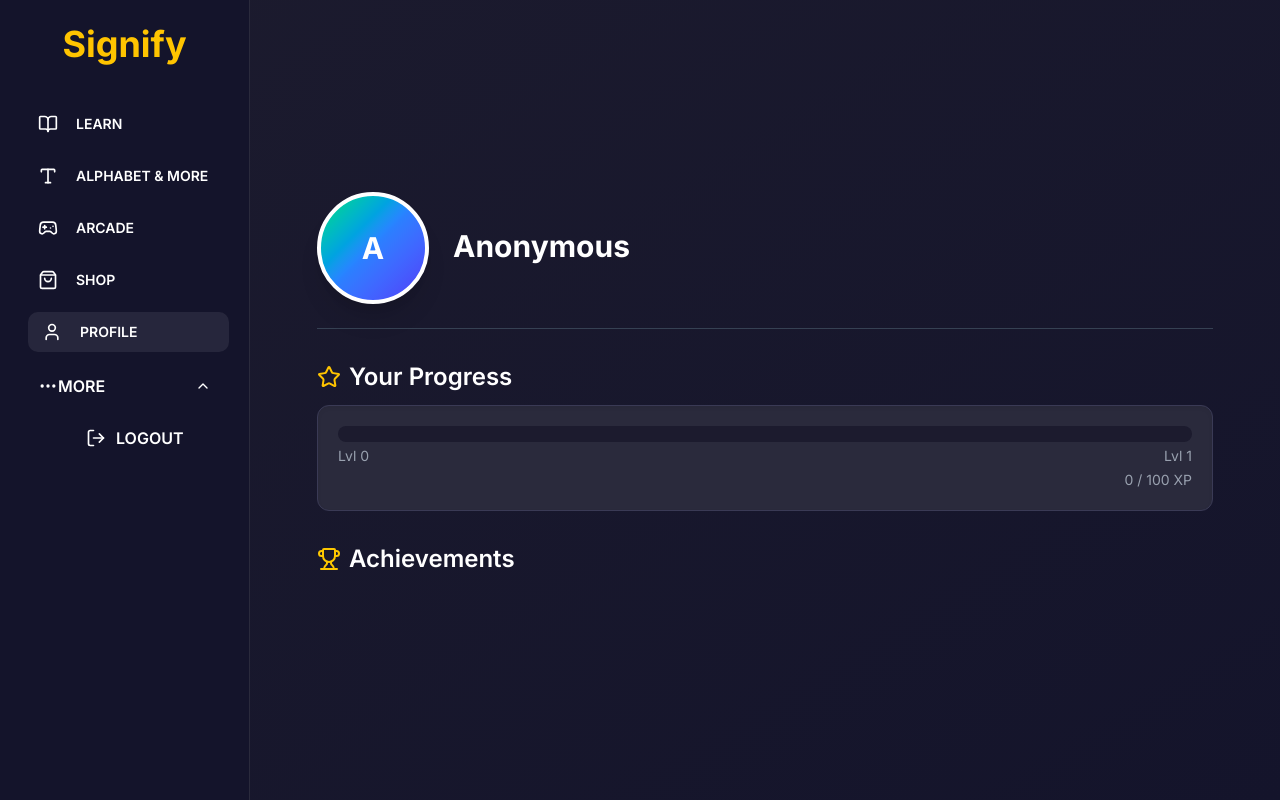
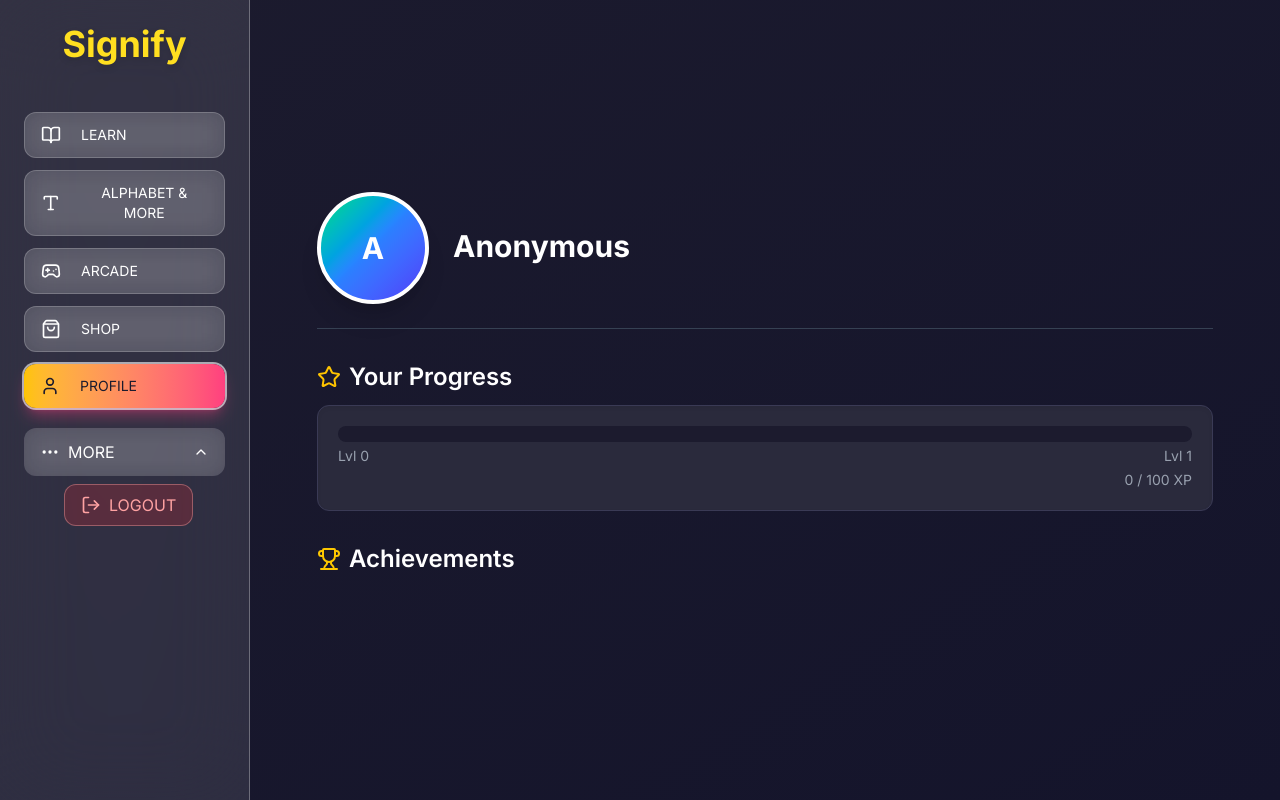
Before and after one commit to Cejay29/Signify-, a React (Vite) app: page /profile in a window 1280 px wide. Both pictures are taken after a click on the button "MORE". Built offline with nearby package versions, Linux system fonts and the light colour scheme.

Commit message:
new sidebar UI

```diff
--- a/src/components/Sidebar.jsx
+++ b/src/components/Sidebar.jsx
@@ -21,27 +21,15 @@ export default function Sidebar({ onLogout }) {
   const { pathname } = useLocation();
 
   const navItems = [
-    {
-      label: "LEARN",
-      icon: <BookOpen className="w-5 h-5" />,
-      path: "/homepage",
-    },
-    {
-      label: "ALPHABET & MORE",
-      icon: <Type className="w-5 h-5" />,
-      path: "/alphabet",
-    },
-    {
-      label: "ARCADE",
-      icon: <Gamepad2 className="w-5 h-5" />,
-      path: "/arcade",
-    },
+    { label: "LEARN", icon: <BookOpen className="w-5 h-5" />, path: "/homepage" },
+    { label: "ALPHABET & MORE", icon: <Type className="w-5 h-5" />, path: "/alphabet" },
+    { label: "ARCADE", icon: <Gamepad2 className="w-5 h-5" />, path: "/arcade" },
     { label: "SHOP", icon: <ShoppingBag className="w-5 h-5" />, path: "/shop" },
     { label: "PROFILE", icon: <User className="w-5 h-5" />, path: "/profile" },
   ];
 
   /* -----------------------------------------
-      NAVIGATION BUTTON COMPONENT
+      REUSABLE NAV BUTTON
   ----------------------------------------- */
   const SidebarButton = ({ label, icon, path }) => {
     const active = pathname === path;
@@ -50,105 +38,113 @@ export default function Sidebar({ onLogout }) {
       <button
         onClick={() => {
           navigate(path);
-          setMobileOpen(false); // CLOSE drawer on mobile only
+          setMobileOpen(false);
         }}
         className={`
-          nav-btn flex items-center transition-all rounded-lg
+          flex items-center transition-all rounded-xl font-medium
+          py-3 select-none relative
 
-          ${active ? "active" : ""}
-
-          /* Desktop: Full width and labels */
+          /* Desktop full width */
           xl:w-full xl:px-4 xl:gap-3 xl:justify-start
 
-          /* Tablet: Icon only */
+          /* Tablet icon-only */
           md:w-16 md:justify-center md:px-0 md:gap-0
 
-          /* Mobile: Full drawer */
+          /* Mobile drawer */
           ${mobileOpen ? "w-full px-4 gap-3 justify-start" : ""}
+
+          ${active
+            ? `
+                bg-gradient-to-r from-[#FFC400] to-[#FF3F7F]
+                text-[#1C1B2E]
+                shadow-lg shadow-[#FF3F7F]/40
+                ring-2 ring-white/60
+              `
+            : `
+                bg-white/15 backdrop-blur-md text-white
+                border border-white/20
+                hover:bg-white/25 hover:shadow-md
+              `
+          }
         `}
       >
         {icon}
 
-        {/* Desktop label */}
         <span className="hidden xl:inline ml-2 text-sm">{label}</span>
 
-        {/* MOBILE label (drawer open) */}
-        {mobileOpen && (
-          <span className="xl:hidden block ml-3 text-sm">{label}</span>
-        )}
+        {mobileOpen && <span className="xl:hidden block ml-3 text-sm">{label}</span>}
       </button>
     );
   };
 
   return (
     <>
-      {/* 🍔 MOBILE BURGER BUTTON */}
+      {/* 🍔 MOBILE BURGER */}
       <button
         onClick={() => setMobileOpen(true)}
-        className={`
-    md:hidden fixed top-5 left-5 z-[60]
-    bg-[#2A2A3C] border border-[#C5CAFF]
-    w-12 h-12 rounded-xl flex items-center justify-center shadow-lg
-    ${mobileOpen ? "hidden" : "block"}
-  `}
+        className="
+          md:hidden fixed top-5 left-5 z-[60]
+          bg-white/20 backdrop-blur-xl
+          border border-white/40
+          w-12 h-12 rounded-xl flex items-center justify-center shadow-lg
+        "
       >
         <Menu className="w-7 h-7 text-white" />
       </button>
 
-      {/* 🔳 MOBILE OVERLAY */}
       {mobileOpen && (
         <div
           className="fixed inset-0 bg-black/40 backdrop-blur-sm z-[49] md:hidden"
           onClick={() => setMobileOpen(false)}
-        ></div>
+        />
       )}
 
-      {/* 🟦 SIDEBAR */}
+      {/* 🌈 SIDEBAR */}
       <aside
         className={`
           fixed top-0 left-0 h-full z-[50]
-          bg-[#14142B] border-r border-[#2a2a3c]
+          bg-white/10 backdrop-blur-2xl
+          border-r border-white/30
           flex flex-col py-6 transition-all duration-300
 
           /* Mobile drawer */
-          ${
-            mobileOpen
-              ? "translate-x-0 w-[250px]"
-              : "-translate-x-full w-[250px]"
+          ${mobileOpen
+            ? "translate-x-0 w-[250px]"
+            : "-translate-x-full w-[250px]"
           }
 
-          /* Tablet: icon-only always visible */
+          /* Tablet */
           md:translate-x-0 md:w-20 md:px-3
 
-          /* Desktop: expanded */
+          /* Desktop */
           xl:w-[250px] xl:px-6
         `}
       >
-        {/* ❌ Close button (mobile only) */}
+        {/* ❌ Close (mobile) */}
         {mobileOpen && (
           <button
             onClick={() => setMobileOpen(false)}
             className="absolute top-5 right-5 md:hidden"
           >
-            <X className="w-6 h-6 text-gray-300" />
+            <X className="w-6 h-6 text-white" />
           </button>
         )}
 
         {/* LOGO */}
-        <div className="text-center mb-8">
-          {/* Desktop full logo */}
-          <h2 className="hidden xl:block text-4xl font-extrabold text-[#FFC400]">
+        <div className="text-center mb-10">
+          {/* Large logo */}
+          <h2 className="hidden xl:block text-4xl font-extrabold text-yellow-300 drop-shadow-md">
             Signify
           </h2>
 
-          {/* Tablet icon-only logo */}
-          <h2 className="hidden md:block xl:hidden text-3xl font-extrabold text-[#FFC400]">
+          {/* Compact tablet logo */}
+          <h2 className="hidden md:block xl:hidden text-3xl font-extrabold text-yellow-300 drop-shadow-md">
             S
           </h2>
 
-          {/* Mobile full logo */}
+          {/* Mobile drawer logo */}
           {mobileOpen && (
-            <h2 className="text-3xl font-extrabold text-[#FFC400] md:hidden">
+            <h2 className="text-3xl font-extrabold text-yellow-300 drop-shadow-md md:hidden">
               Signify
             </h2>
           )}
@@ -160,71 +156,54 @@ export default function Sidebar({ onLogout }) {
             <SidebarButton key={item.path} {...item} />
           ))}
 
-          {/* MORE + LOGOUT */}
-          <div className="relative">
+          {/* MORE */}
+          <div className="relative mt-2">
             <button
               onClick={() => setMoreOpen(!moreOpen)}
               className={`
-                nav-btn flex items-center w-full transition
+                flex items-center w-full transition rounded-xl
+                py-3
+                bg-white/15 backdrop-blur-md text-white
+                hover:bg-white/25
 
-                /* Tablet icon-only */
-                md:px-0 md:justify-center
-
-                /* Desktop spacing */
+                md:justify-center
                 xl:px-4 xl:justify-between
-
-                /* Mobile drawer full */
                 ${mobileOpen ? "px-4 justify-between" : ""}
               `}
             >
-              <span className="flex items-center gap-2 md:gap-0">
+              <span className="flex items-center gap-2">
                 <MoreHorizontal className="w-5 h-5" />
-
-                {/* Desktop label */}
                 <span className="hidden xl:inline">MORE</span>
-
-                {/* Mobile drawer label */}
                 {mobileOpen && <span className="xl:hidden ml-2">MORE</span>}
               </span>
 
-              {/* Chevron for Desktop + Mobile */}
               <ChevronDown
                 className={`
-                  w-4 h-4 text-white transition-transform
+                  w-4 h-4 transition-transform
                   ${moreOpen ? "rotate-180" : ""}
-
-                  /* hide on tablet */
-                  hidden md:hidden
-
-                  /* show on desktop */
-                  xl:block
-
-                  /* show on mobile */
+                  hidden xl:block
                   ${mobileOpen ? "block" : ""}
                 `}
               />
             </button>
 
-            {/* DROPDOWN CONTENT: WORKS ON ALL SCREEN SIZES */}
             {moreOpen && (
-              <div
-                className={`
-                  mt-2 space-y-1
-                  xl:ml-12  /* Desktop spacing */
-                  ${mobileOpen ? "ml-5" : ""}
-                `}
-              >
+              <div className={`mt-2 space-y-1 xl:ml-10 ${mobileOpen ? "ml-5" : ""}`}>
                 <button
                   onClick={() => {
                     onLogout();
                     setMobileOpen(false);
                   }}
-                  className="nav-btn text-red-400 hover:bg-[#3a3a55] flex items-center gap-2"
+                  className="
+                    flex items-center gap-2 px-4 py-2 rounded-xl
+                    bg-red-500/20 text-red-300
+                    border border-red-300/40
+                    hover:bg-red-500/30
+                  "
                 >
                   <LogOut className="w-5 h-5" />
                   <span className="hidden xl:inline">LOGOUT</span>
-
-                  {mobileOpen && <span className="xl:hidden ml-2">LOGOUT</span>}
+                  {mobileOpen && <span className="xl:hidden">LOGOUT</span>}
                 </button>
               </div>
             )}
```
